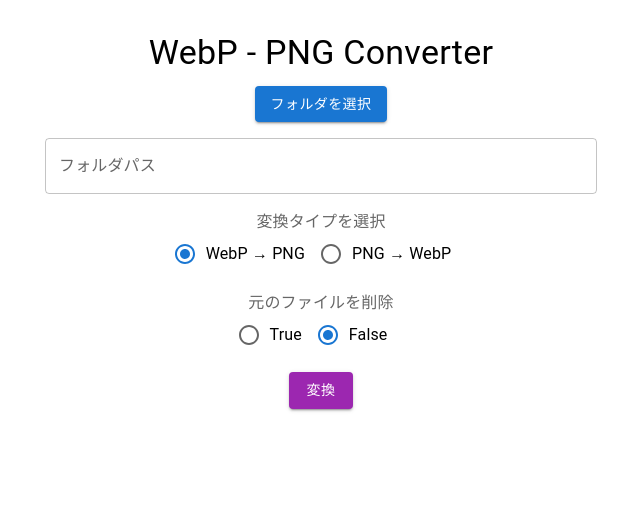
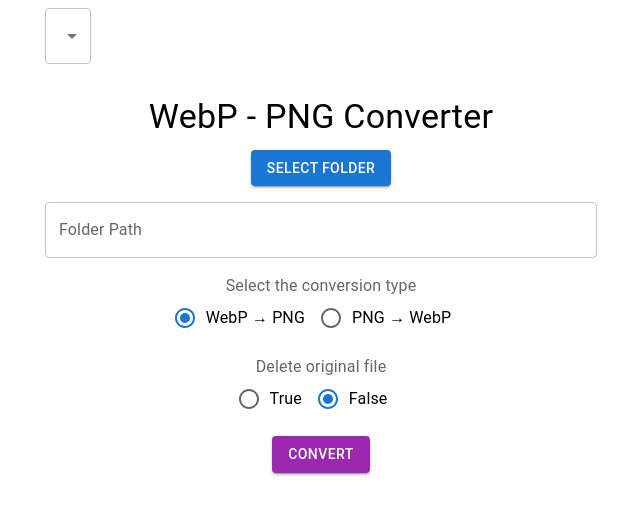
Before and after one commit to yuma-shin/webp-png-converter, a React (Vite) app in the folder src/renderer/: page / in a window 1280 px wide. Shown: the top 514 px of the page, without its empty margins (319-959 px from the left). Built offline with nearby package versions, Linux system fonts and the light colour scheme.

Commit message:
Added language selection

```diff
--- a/package.json
+++ b/package.json
@@ -25,6 +25,7 @@
     "@emotion/styled": "^11.13.0",
     "@mui/material": "^6.1.3",
     "i18next": "^23.16.0",
+    "i18next-browser-languagedetector": "^8.0.0",
     "react-i18next": "^15.0.3",
     "sharp": "^0.33.5"
   },
--- a/src/renderer/src/App.jsx
+++ b/src/renderer/src/App.jsx
@@ -1,5 +1,5 @@
 import React, { useState } from 'react';
-import { Button, Typography, TextField, Box, Container, Alert, CircularProgress, Radio, RadioGroup, FormControlLabel, FormLabel, FormControl } from '@mui/material';
+import { Button, Typography, TextField, Box, Container, Alert, CircularProgress, Radio, RadioGroup, FormControlLabel, FormLabel, FormControl, Select , MenuItem } from '@mui/material';
 import { useTranslation } from 'react-i18next'
 
 import './I18n'
@@ -7,7 +7,7 @@ import './I18n'
 
 const App = () => {
 
-  const { t } = useTranslation('Conversion')
+  const { i18n , t } = useTranslation('Conversion')
 
   const [folderPath, setFolderPath] = useState('');
   const [message, setMessage] = useState('');
@@ -33,6 +33,18 @@ const App = () => {
 
   return (
     <Container maxWidth="sm">
+      <Select
+        value = { i18n.language }
+        onChange = { ( event ) => {
+
+          const language = event.target.value
+
+          i18n.changeLanguage(language)
+        }}
+      >
+        <MenuItem value={'jp'}>JP</MenuItem>
+        <MenuItem value={'en'}>EN</MenuItem>
+      </Select>
       <Box my={4} textAlign="center">
         <Typography variant="h4" gutterBottom>
           WebP - PNG Converter
--- a/src/renderer/src/I18n.ts
+++ b/src/renderer/src/I18n.ts
@@ -3,10 +3,12 @@ import { initReactI18next } from 'react-i18next'
 import * as en from '../Locales/en.json'
 import * as jp from '../Locales/jp.json'
 
-import i18n from 'i18next'
+import LanguageDetector from 'i18next-browser-languagedetector'
+import I18n from 'i18next'
 
 
-i18n
+I18n
+.use(LanguageDetector)
 .use(initReactI18next)
 .init({
 
@@ -14,7 +16,6 @@ i18n
 
   fallbackLng : 'en' ,
   defaultNS : 'common' ,
-  lng : 'jp',
 
   interpolation : {
     escapeValue : false
@@ -22,4 +23,4 @@ i18n
 })
 
 
-export default i18n
+export default I18n
--- a/src/renderer/src/main.jsx
+++ b/src/renderer/src/main.jsx
@@ -1,6 +1,7 @@
 import React from 'react'
 import ReactDOM from 'react-dom/client'
 import App from './App'
+
 
 ReactDOM.createRoot(document.getElementById('root')).render(
   <React.StrictMode>
```
Also changed, not shown: 1 other file (tests, documents, lock files or other folders).
